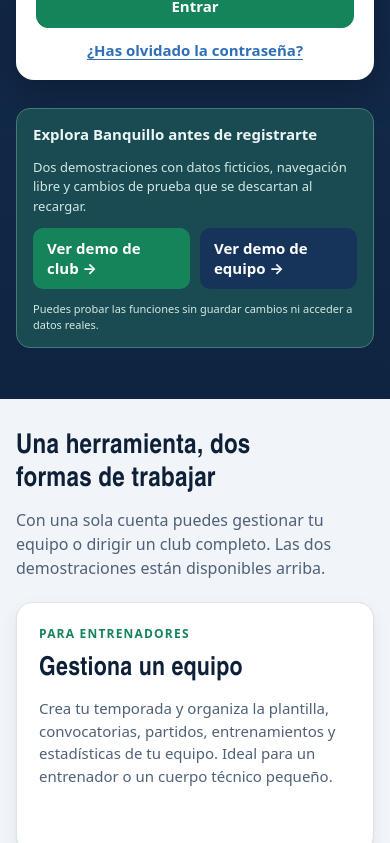
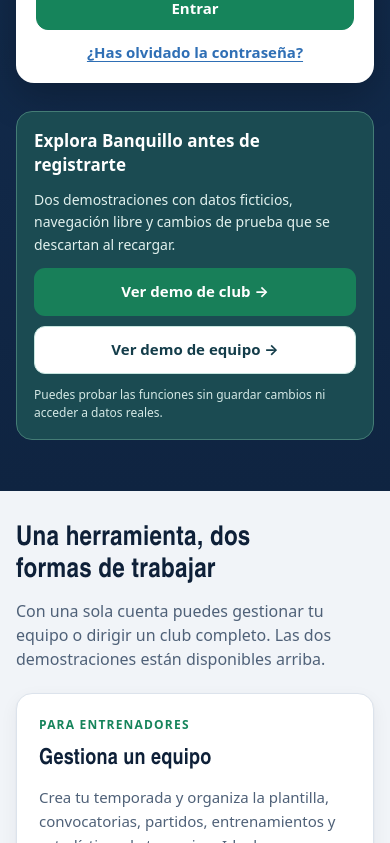
Before and after one commit to carlosbieravazquez-prog/Banquillo, a plain HTML site: page index.html in a window 390 px wide. Shown: the part 841-1684 px from the top of the page. Drawn offline with nearby package versions, Linux system fonts and the light colour scheme.

Commit message:
Improve contrast, spacing and responsive layout of landing demos and login

```diff
--- a/css/visual-fixes.css
+++ b/css/visual-fixes.css
@@ -13,3 +13,21 @@ html{overflow-x:hidden}body{overflow-wrap:break-word}*,*::before,*::after{box-si
 .l-demo-choices{display:flex;flex-wrap:wrap;gap:10px}.l-demo-choices a{padding:10px 14px;border-radius:10px;background:#16845b;color:#fff;text-decoration:none;font-weight:700}
 .l-demo-choices a:nth-child(2){background:#16345a}
 @media(max-width:700px){.topbar,.top-actions,.modality-bar{align-items:stretch}.topbar h1{font-size:clamp(24px,7vw,32px)}.top-actions{width:100%}.top-actions>*{max-width:100%}.modality-bar .segmented{width:100%}.segmented button{flex:1 1 auto}.l-mode-grid{grid-template-columns:minmax(0,1fr)!important}.l-demo-choices{width:100%}.l-demo-choices a{flex:1 1 150px;justify-content:center}}
+
+/* Ajustes específicos para la página pública: sin solapamientos ni duplicados. */
+#landing .l-hero-g{align-items:start;grid-auto-rows:min-content}
+#landing .l-demo-access{width:100%;max-width:100%;padding:clamp(18px,2.2vw,25px);background:#1b4b52;color:#fff;border:1px solid #447c75;border-radius:16px;box-shadow:none}
+#landing .l-demo-access strong{display:block;color:#fff;font-size:clamp(17px,1.8vw,20px);line-height:1.4}
+#landing .l-demo-access>span{display:block;color:#e1f1ee;font-size:14px;line-height:1.6}
+#landing .l-demo-access small{color:#d3e8e5;font-size:12px;line-height:1.5}
+#landing .l-demo-choices{width:100%;display:grid;grid-template-columns:repeat(2,minmax(0,1fr));gap:10px}
+#landing .l-demo-choices a{display:flex;justify-content:center;align-items:center;text-align:center;min-height:48px;padding:12px 14px;border:1px solid transparent;border-radius:11px;background:#187f59;color:#fff!important;font-weight:700;text-decoration:none;line-height:1.4;white-space:normal;overflow-wrap:anywhere}
+#landing .l-demo-choices a:nth-child(2){background:#fff;color:#143d4a!important;border-color:#c7e5df}
+#landing .l-demo-choices a:hover{filter:brightness(.94)}
+#landing .l-mode-card{gap:12px;min-height:0;justify-content:flex-start}
+#landing .l-mode-card h3{font-size:clamp(22px,2.3vw,27px);line-height:1.22}
+#landing .l-mode-card p{line-height:1.6}
+#landing .l-auth,#landing .l-auth *{max-width:100%}
+#landing .l-auth button,#landing .l-auth a{position:relative;white-space:normal;overflow-wrap:anywhere;line-height:1.4}
+#landing .l-auth h2,#landing .l-auth h3{line-height:1.25}
+@media(max-width:540px){#landing .l-demo-choices{grid-template-columns:1fr}#landing .l-demo-access{padding:17px}#landing .l-demo-choices a{width:100%}}
```
